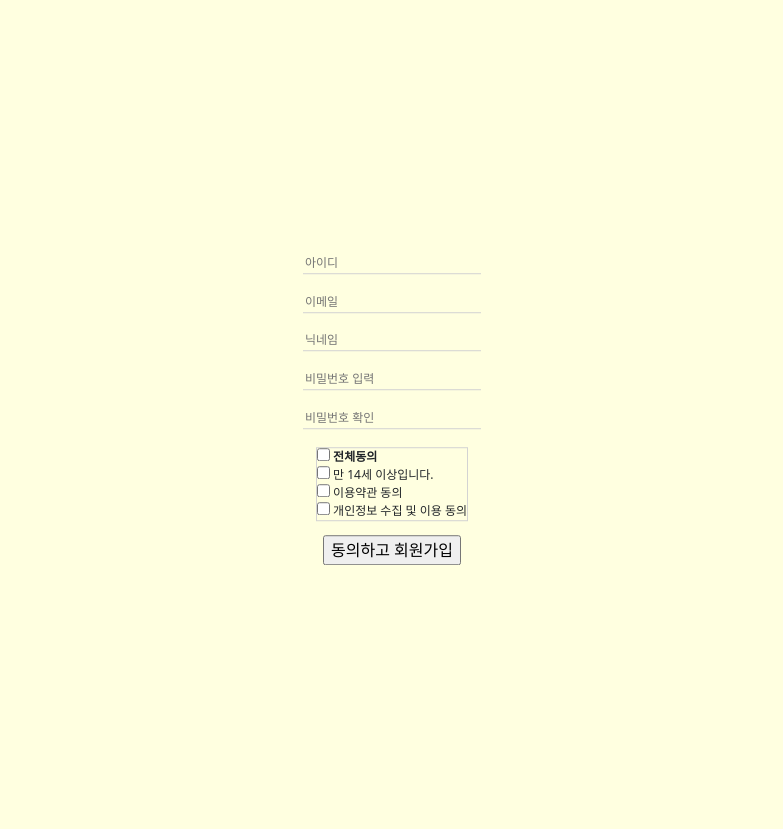
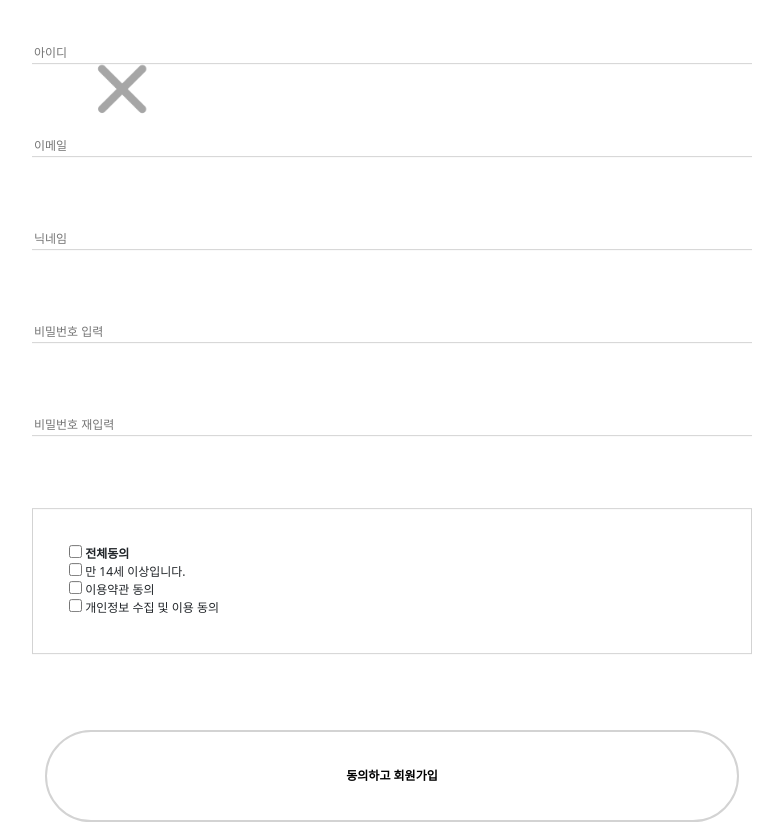
Before and after one commit to joong8812/9kbab, a Python web app: template templates/signup.html in a window 1280 px wide. Shown: the whole page, without its empty margins (248-1031 px from the left). Before the commit the page ends 565 px from the top, so only its background shows below. Run offline with Jinja, Linux system fonts and the light colour scheme; the template is opened without the code that fills it, so the values that code supplies are empty.

Commit message:
회원가입 페이지 버튼효과(색상변화) 추가

```diff
--- a/static/css/signup.css
+++ b/static/css/signup.css
@@ -1,13 +1,21 @@
 body{
-    background-color: lightyellow;
     max-width: 720px;
     margin: auto;
 }
 #backbtn{
-    width: 20%;
-    height: 20%;
+    width: 8%;
+    display:flex;
+    position: fixed;
+    margin: 3%;
+}
+#backbtn img{
+    width: 100%;
+    object-fit: cover;
+    opacity:35%;
 }
 #input-wrap{
+    width: 60%;
+    max-width: 720px;
     display: flex;
     flex-direction: column;
     justify-content: center;
@@ -17,7 +25,11 @@ body{
     top: 50%;
     transform: translate(-50%, -50%);
 }
+.box{
+    width:100%;
+}
 .input_box{
+    width: 100%;
     background-color: transparent;
     border:0;
     border-bottom: solid 1px lightgray;
@@ -25,14 +37,30 @@ body{
     font-size: 12px;
 }
 #term-wrap{
+    width: 100%;
     border: solid 1px lightgray;
     font-size: 12px;
     display: flex;
     flex-direction: column;
     margin-top: 10%;
+    padding: 5%;
 }
-#btn{
+.btn{
+    width: 100%;
+}
+#btn {
+    width: 100%;
     margin-top: 10%;
+    padding: 5% 0%;
+    background-color: transparent;
+    border: solid 2px lightgray;
+    font-size: 12px;
+    border-radius: 50px;
+    font-weight: bold;
+}
+#btn:active{
+    background-color: white;
+    color: white;
 }
 label {
     display: block;
--- a/static/js/signup.js
+++ b/static/js/signup.js
@@ -22,3 +22,5 @@ function selectAll(selectAll)  {
     checkbox.checked = selectAll.checked
   })
 }
+
+document.getElementById('btn').style.backgroundColor='white';
--- a/templates/signup.html
+++ b/templates/signup.html
@@ -17,14 +17,13 @@
 
 </head>
 <body>
-    <img id="background_img" src=""/>
-    <div id="backbtn"></div>
+    <div id="backbtn"><img src="../static/images/close.png"></div>
     <div id="input-wrap">
         <div class="box"><input class="input_box" id="userid" type="text" placeholder="아이디"/></div>
         <div class="box"><input class="input_box" id="useremail" type="email" placeholder="이메일"/></div>
         <div class="box"><input class="input_box" id="username" type="text" placeholder="닉네임"/></div>
         <div class="box"><input class="input_box" id="pw" type="password" placeholder="비밀번호 입력"/></div>
-        <div class="box"><input class="input_box" id="pw-check" type="password" placeholder="비밀번호 확인"/></div>
+        <div class="box"><input class="input_box" id="pw-check" type="password" placeholder="비밀번호 재입력"/></div>
         <div id="term-wrap">
             <label for="agree_all">
                 <input onclick="selectAll(this)" type="checkbox" name="selectall"/>
@@ -43,7 +42,7 @@
                 <span>개인정보 수집 및 이용 동의</span>
             </label>
         </div>
-        <div class="box"><input id="btn" type="button" value="동의하고 회원가입"></div>
+        <div class="btn"><input id="btn" type="button" value="동의하고 회원가입"></div>
     </div>
 </body>
 </html>
```
Also changed, not shown: static/images/close.png (added).
